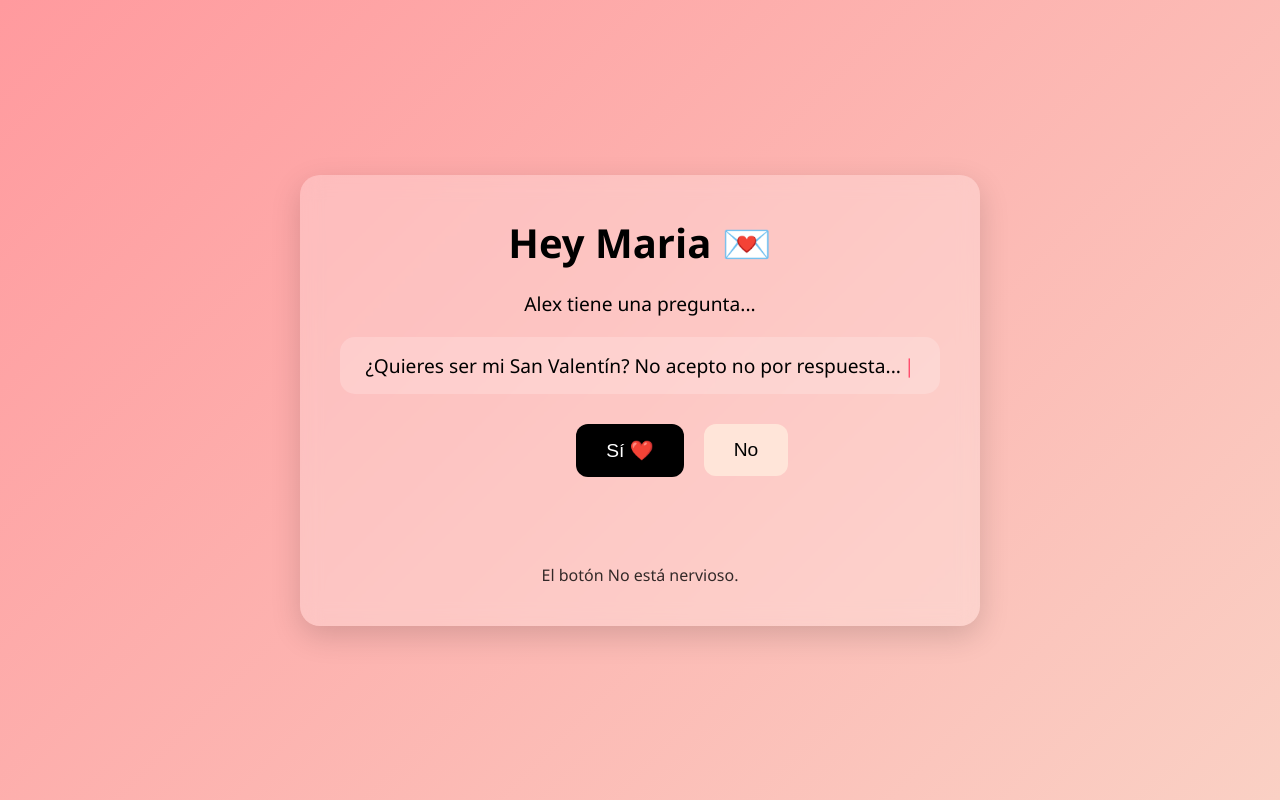
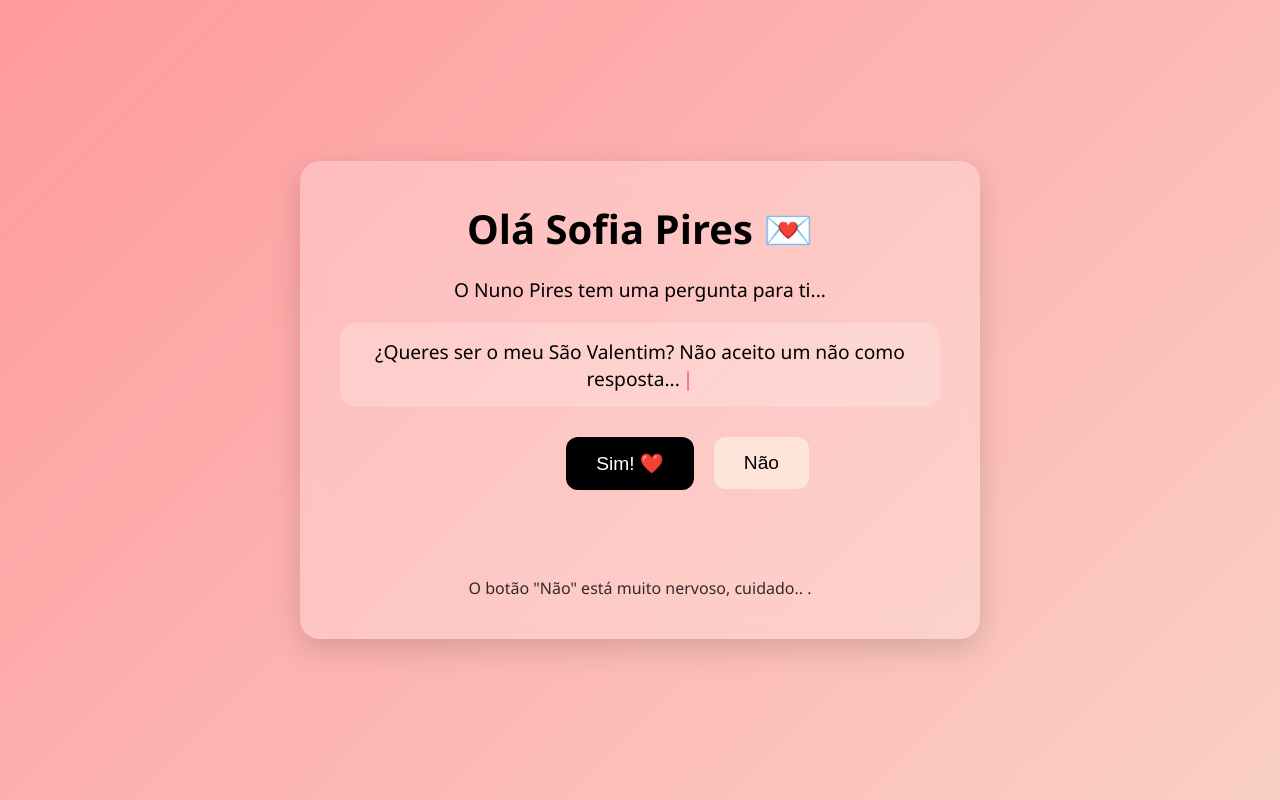
Before and after one commit to gog0412/dia-dos-namorados, a plain HTML site: page index.html in a window 1280 px wide. Drawn offline with Linux system fonts and the light colour scheme.

Commit message:
Update index.html

```diff
--- a/index.html
+++ b/index.html
@@ -1,8 +1,8 @@
 <!DOCTYPE html>
-<html lang="es">
+<html lang="pt">
 <head>
   <meta charset="UTF-8" />
-  <title>San Valentín ❤️</title>
+  <title>São Valentim ❤️</title>
   <style>
     /* --- Layout da página --- */
     body {
@@ -101,20 +101,20 @@
 <body>
 
   <div class="card">
-    <h1>Hey Maria 💌</h1>
+    <h1>Olá Sofia Pires 💌</h1>
 
-    <p id="introText" class="hidden">Alex tiene una pregunta...</p>
+    <p id="introText" class="hidden">O Nuno Pires tem uma pergunta para ti...</p>
 
     <div class="question hidden" id="questionBox">
       <span id="typingText"></span><span class="cursor">|</span>
     </div>
 
     <div class="buttons">
-      <button id="yesBtn" onclick="window.location.href='sim.html'">Sí ❤️</button>
-      <button id="noBtn">No</button>
+      <button id="yesBtn" onclick="window.location.href='yes.html'">Sim! ❤️</button>
+      <button id="noBtn">Não</button>
     </div>
 
-    <div class="message">El botón No está nervioso.</div>
+    <div class="message">O botão "Não" está muito nervoso, cuidado.. .</div>
   </div>
 
   <script>
@@ -136,7 +136,7 @@
     const intro = document.getElementById("introText");
     const questionBox = document.getElementById("questionBox");
     const typingElement = document.getElementById("typingText");
-    const text = "¿Quieres ser mi San Valentín? No acepto no por respuesta...";
+    const text = "¿Queres ser o meu São Valentim? Não aceito um não como resposta...";
     let index = 0;
 
     function typeEffect() {
```
